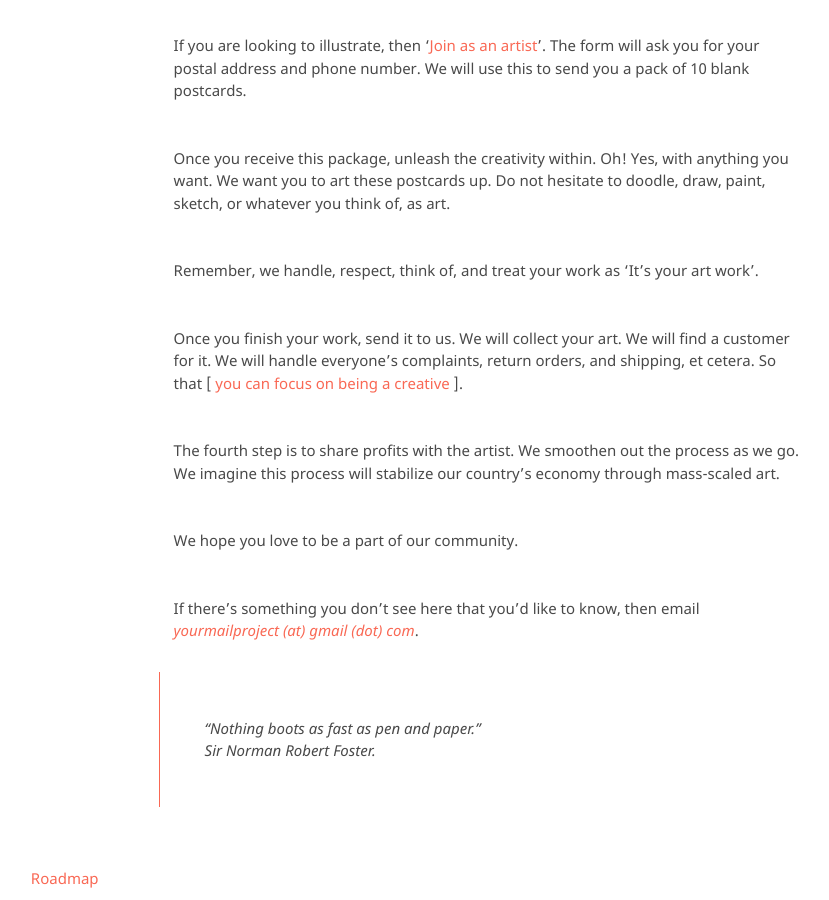
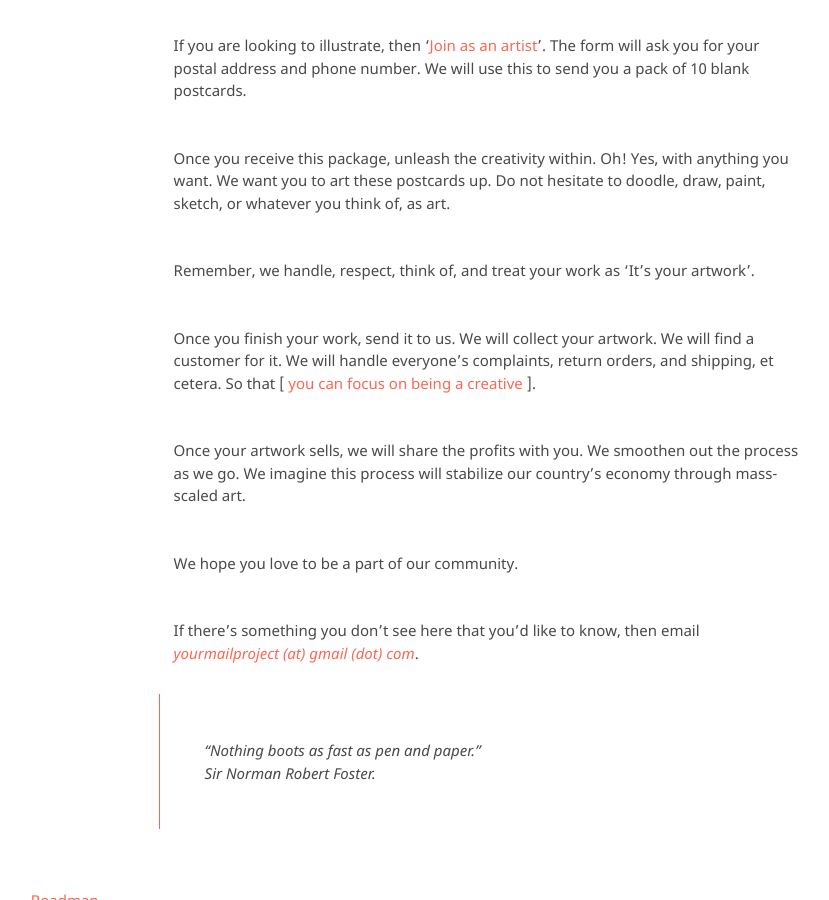
Before and after one commit to kvshvlin/yourmailproject, a Jekyll site: the page built from index.md, in a window 1280 px wide and 900 px high, scrolled down 896 px. Shown: the whole window, without its empty margins (254-1083 px from the left). Built offline with Jekyll 4.4.1, drawn with Linux system fonts in a browser that asks for light colours; our own code applies the rules of GitHub Pages for plain Markdown files.

Commit message:
Update index.md

```diff
--- a/index.md
+++ b/index.md
@@ -19,11 +19,11 @@ If you are looking to illustrate, then '<a href="https://yourmailproject.typefor
 
 Once you receive this package, unleash the creativity within. Oh! Yes, with anything you want. We want you to art these postcards up. Do not hesitate to doodle, draw, paint, sketch, or whatever you think of, as art.
 
-Remember, we handle, respect, think of, and treat your work as 'It's your art work'.
+Remember, we handle, respect, think of, and treat your work as 'It's your artwork'.
 
-Once you finish your work, send it to us. We will collect your art. We will find a customer for it. We will handle everyone's complaints, return orders, and shipping, et cetera. So that [ [you can focus on being a creative]() ].
+Once you finish your work, send it to us. We will collect your artwork. We will find a customer for it. We will handle everyone's complaints, return orders, and shipping, et cetera. So that [ [you can focus on being a creative]() ].
 
-The fourth step is to share profits with the artist. We smoothen out the process as we go. We imagine this process will stabilize our country's economy through mass-scaled art.
+Once your artwork sells, we will share the profits with you. We smoothen out the process as we go. We imagine this process will stabilize our country's economy through mass-scaled art.
 
 We hope you love to be a part of our community.
 
```
